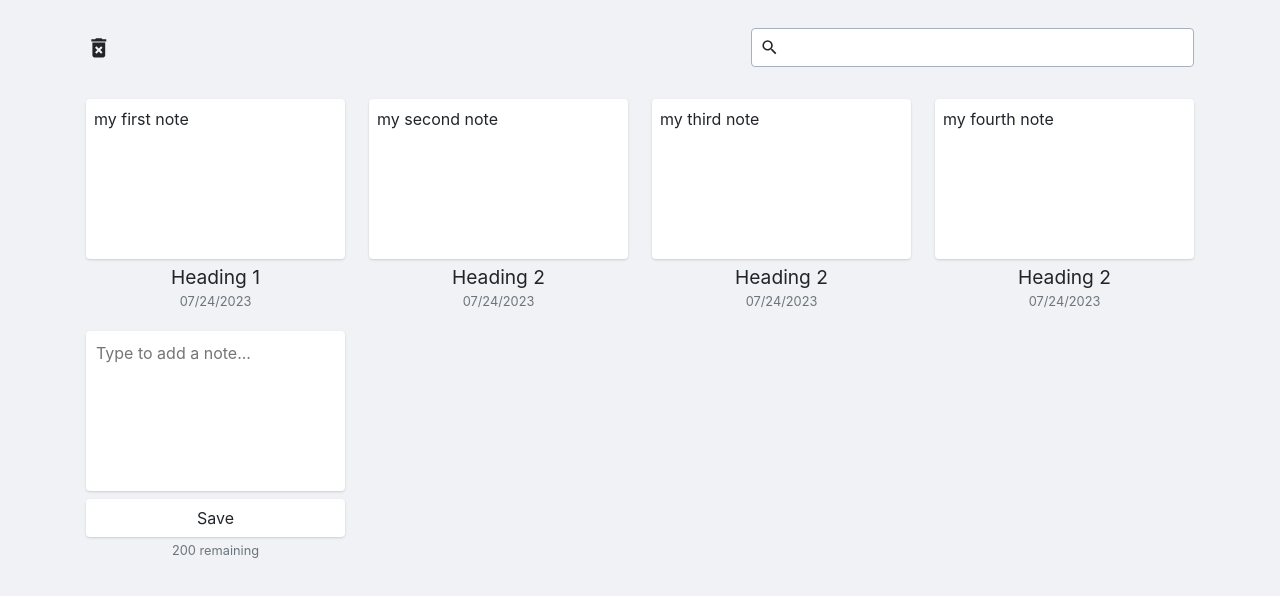
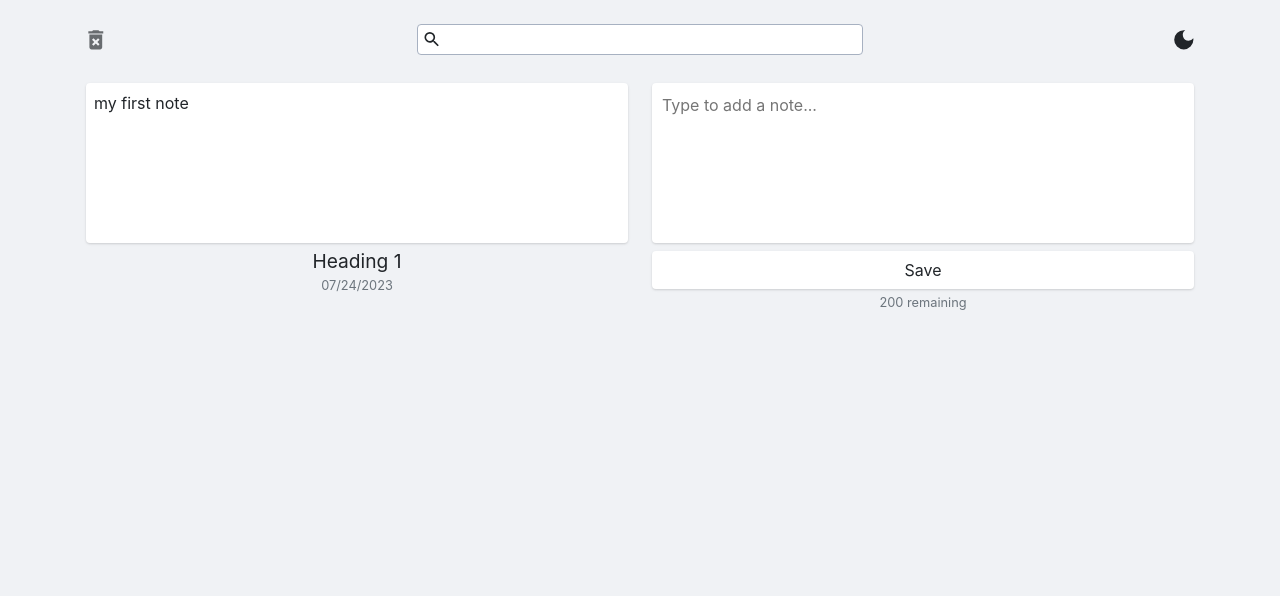
Before and after one commit to NavinPanthi/react-note-app, a React (Create React App) app: page / in a window 1280 px wide. Shown: the top 596 px of the page. Built offline with nearby package versions, Linux system fonts and the light colour scheme.

Commit message:
delete modal for poping out the delete interfaces

```diff
--- a/src/App.js
+++ b/src/App.js
@@ -11,32 +11,11 @@ const initialLists = [
     date: "07/24/2023",
     selected: false,
   },
-  {
-    id: 1,
-    heading: "Heading 2",
-    text: "my second note",
-    date: "07/24/2023",
-    selected: false,
-  },
-  {
-    id: 2,
-    heading: "Heading 2",
-    text: "my third note",
-    date: "07/24/2023",
-    selected: false,
-  },
-  {
-    id: 3,
-    heading: "Heading 2",
-    text: "my fourth note",
-    date: "07/24/2023",
-    selected: false,
-  },
 ];
 
 const App = () => {
   const [notes, setNotes] = useState(initialLists);
-
+  const [isAnyDivSelected, setIsAnyDivSelected] = useState(false);
   const addNote = (noteText) => {
     const date = new Date();
     const newNotes = {
@@ -45,10 +24,11 @@ const App = () => {
       text: noteText,
       date: date.toLocaleDateString(),
     };
-    console.log(newNotes.id);
+
     setNotes([...notes, newNotes]);
   };
   const handleDiv = (id) => {
+setIsAnyDivSelected(true);
     setNotes((notes) =>
       notes.map((note) => ({
         ...note,
@@ -63,7 +43,11 @@ const App = () => {
 
   return (
     <div className="App container">
-      <Header handleDeleteNote={deleteNote} />
+      <Header
+        handleDeleteNote={deleteNote}
+        isAnyDivSelected={isAnyDivSelected}
+        setIsAnyDivSelected={setIsAnyDivSelected}
+      />
       <NotesList
         notes={notes}
         handleAddNote={addNote}
--- a/src/Components/Header.js
+++ b/src/Components/Header.js
@@ -1,24 +1,45 @@
 import { MdDeleteForever } from "react-icons/md";
+import Modal from "./Modal";
+import { MdSearch } from "react-icons/md";
+import { useState } from "react";
+import { MdDarkMode } from "react-icons/md";
 
-import { MdSearch } from "react-icons/md";
-const Header = ({ handleDeleteNote }) => {
+const Header = ({
+  handleDeleteNote,
+  isAnyDivSelected,
+  setIsAnyDivSelected,
+}) => {
+  const [isOpen, setIsOpen] = useState(false);
+
   return (
-    <div className="header  mb-4 mt-4 p-1 d-flex flex-nowrap flex-row justify-content-between align-items-center">
-      <MdDeleteForever
-        className="delete-icon icons"
-        onClick={handleDeleteNote}
-        size="1.6em"
+    <div className=" header  mb-4 mt-4  d-flex flex-nowrap flex-row justify-content-between align-items-center">
+      <button
+        className="btn del-btn"
+        disabled={!isAnyDivSelected}
+        onClick={() => {
+          setIsOpen(true);
+          setIsAnyDivSelected(false);
+        }}
+      >
+        <MdDeleteForever className="delete-icon icons" size="1.6em" />
+      </button>
+
+      <Modal
+        open={isOpen}
+        onClose={() => setIsOpen(false)}
+        handleDeleteNote={handleDeleteNote}
       />
-      {/* <div class="vertical-line">|</div> */}
-      {/* <MdEditCalendar className="icons edit-icon ms-2" size="1.3em"/> */}
       <div className="flex-row d-flex input-group  flex-nowrap align-items-center  ">
-        <MdSearch className="search-icon icons m-2  " size="1.3em" />
+        <MdSearch className="search-icon icons ms-1 my-1 " size="1.3em" />
         <input
           type="text"
-          className="border-0 input-lg "
+          className="border-0 input-lg rounded "
           onChange={(e) => e.target.value}
         />
       </div>
+      <button className="btn theme-btn">
+        <MdDarkMode className="theme-icon icons" size="1.6em" />
+      </button>
     </div>
   );
 };
--- /dev/null
+++ b/src/Components/Modal.js
@@ -0,0 +1,17 @@
+const Modal = ({ open, onClose, handleDeleteNote }) => {
+  if (!open) return null;
+  return (
+    <div className="modal rounded p-4 border">
+      <p>Are you sure want to delete selected notes ?</p>
+      <div className="d-flex flex-row justify-conter-around">
+        <button className="btn-light btn me-1" onClick={onClose}>
+          Cancel
+        </button>
+        <button className="btn-dark btn ms-1" onClick={()=>{handleDeleteNote(); onClose();}}>
+          Delete
+        </button>
+      </div>
+    </div>
+  );
+};
+export default Modal;
--- a/src/index.css
+++ b/src/index.css
@@ -4,8 +4,8 @@
   --text-color: #444a55;
   --input-color: #a7b1c1;
   --placeholder-color: #91969e;
-  --input-hover-color : #70747a;
-  --btn-hover-color : #024b90;
+  --input-hover-color: #70747a;
+  --btn-hover-color: #024b90;
   --font-family: "Gill Sans", sans-serif;
   --h1-font: clamp(1.4em, 4vw, 1.7em);
   --h2-font: clamp(1.3em, 4vw, 1.5em);
@@ -15,79 +15,88 @@
 }
 body {
   margin: 0;
-  font-family: -apple-system, BlinkMacSystemFont, 'Segoe UI', 'Roboto', 'Oxygen',
-    'Ubuntu', 'Cantarell', 'Fira Sans', 'Droid Sans', 'Helvetica Neue',
+  font-family: -apple-system, BlinkMacSystemFont, "Segoe UI", "Roboto", "Oxygen",
+    "Ubuntu", "Cantarell", "Fira Sans", "Droid Sans", "Helvetica Neue",
     sans-serif;
   -webkit-font-smoothing: antialiased;
   -moz-osx-font-smoothing: grayscale;
-  background-color: #F0F2F5;
+  background-color: #f0f2f5;
+  position: relative;
 }
 
 code {
-  font-family: source-code-pro, Menlo, Monaco, Consolas, 'Courier New',
+  font-family: source-code-pro, Menlo, Monaco, Consolas, "Courier New",
     monospace;
-
 }
 /* NOTES LIST */
-.notes-list{
+.notes-list {
   display: grid;
   grid-gap: 1rem;
   grid-template-columns: repeat(auto-fit, minmax(250px, 1fr));
 }
 
-
 /* Note */
-.note-body{
-  box-shadow: rgba(0, 0, 0, 0.1) 0px 1px 3px 0px, rgba(0, 0, 0, 0.06) 0px 1px 2px 0px;
+.note-body {
+  box-shadow: rgba(0, 0, 0, 0.1) 0px 1px 3px 0px,
+    rgba(0, 0, 0, 0.06) 0px 1px 2px 0px;
   background-color: var(--bg-color);
   min-height: 10em;
-  overflow-y:scroll;
+  overflow-y: scroll;
   white-space: pre-wrap;
   max-width: 100%;
   max-height: 10em;
 }
-.note-heading{
+.note-heading {
   font-size: var(--h-text-font);
 }
-.note-footer{
+.note-footer {
   text-align: center;
 }
-.note-footer span:nth-child(2){
+.note-footer span:nth-child(2) {
   font-size: 80%;
 }
-
 
 /* HEADER */
 .header .input-group {
   border: 1px solid var(--input-color);
   border-radius: 0.25em;
-  margin-left:auto;
+
   background-color: var(--bg-color);
-  width:40%;
+  width: 40%;
 }
 .header .input-group:hover,
 .header .input-group:focus-within {
   border: 1px solid var(--input-hover-color);
 }
-.input-lg:focus{
-outline: none !important;
-border:none;
+.input-lg:focus {
+  outline: none !important;
+  border: none;
 }
-.input-group input{
+.input-group input {
   overflow: hidden;
 }
-.input-lg{
-  width:100%;
+.input-lg {
+  width: 100%;
 }
-.vertical-line{
-  width:1px;
-  height:30em;
+.vertical-line {
+  width: 1px;
+  height: 30em;
   background-color: black !important;
   font-size: 5%;
 }
+.del-btn,.theme-btn{
+  padding: 0 !important;
+}
+
+
+.btn.del-btn:focus, .btn.theme-btn:focus{
+  outline: none  !important;
+  box-shadow: none !important;
+}
+
 
 /* ADD NOTE */
-.note.new textarea{
+.note.new textarea {
   resize: none;
   outline: none;
   border: none;
@@ -98,13 +107,29 @@ border:none;
   max-width: 100%;
   max-height: 100%;
 }
-.btn{
+.note-footer .btn {
   background-color: white;
-  box-shadow: rgba(0, 0, 0, 0.1) 0px 1px 3px 0px, rgba(0, 0, 0, 0.06) 0px 1px 2px 0px;
+  box-shadow: rgba(0, 0, 0, 0.1) 0px 1px 3px 0px,
+    rgba(0, 0, 0, 0.06) 0px 1px 2px 0px;
 }
-.note-body.border-yellow{
-  border: 2px solid yellow;
+.note-body.border-yellow {
+  border: 1px solid black;
 }
-.icons{
+.icons {
   cursor: pointer;
 }
+.modal {
+  height: auto;
+  width: 300px;
+  display: block;
+  background-color: white;
+  position: absolute;
+  top: 50%;
+  left: 50%;
+  transform: translate(-50%, -50%);
+
+}
+
+.modal .btn{
+  width:100%;
+}
```
